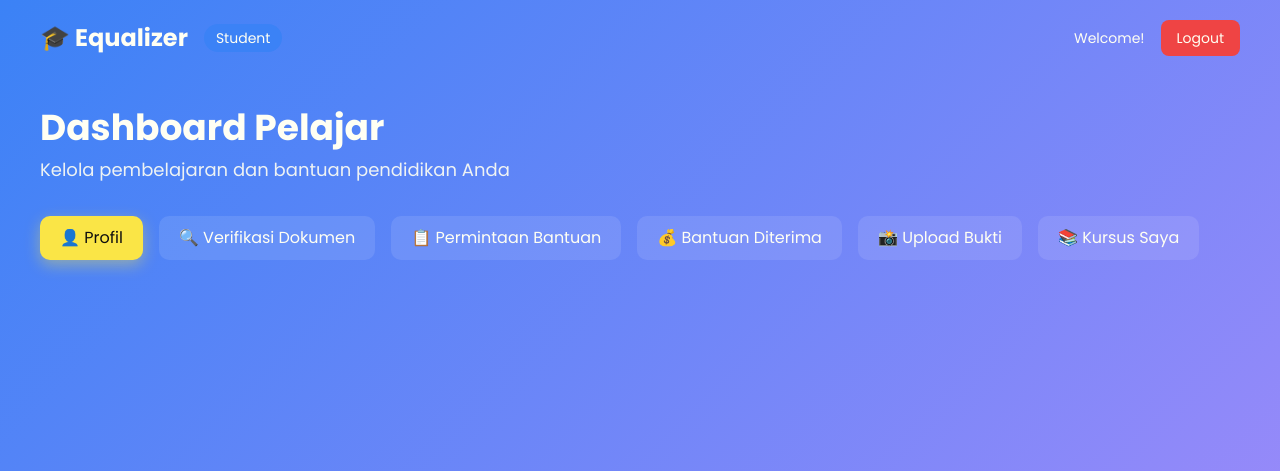
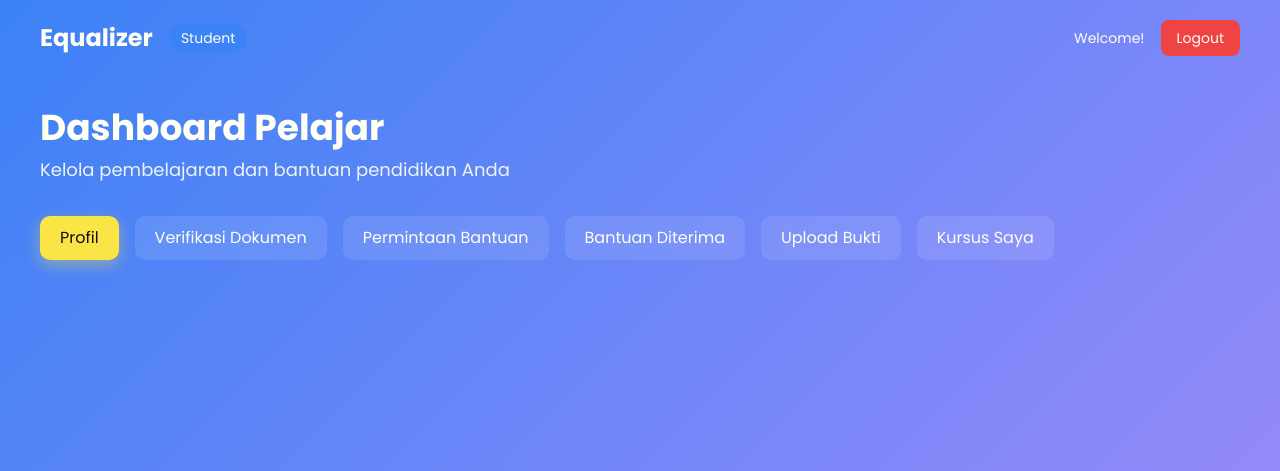
Before and after one commit to Frendhy/garudahacks6.0, a PHP site: page /student.php in a window 1280 px wide. Shown: the top 471 px of the page. Run offline with PHP 8.4, Linux system fonts and the light colour scheme; some libraries are stand-ins or nearby versions.

Commit message:
done 70%

```diff
--- a/student.php
+++ b/student.php
@@ -243,7 +243,7 @@
     <!-- Header -->
     <header class="px-6 md:px-10 py-5 flex justify-between items-center">
         <div class="flex items-center space-x-4">
-            <div class="text-2xl font-bold">🎓 Equalizer</div>
+            <div class="text-2xl font-bold">Equalizer</div>
             <span class="text-sm bg-blue-500 px-3 py-1 rounded-full">Student</span>
         </div>
         <div class="flex items-center space-x-4">
@@ -265,22 +265,22 @@
         <!-- Navigation Tabs -->
         <div class="flex flex-wrap gap-4 mb-8">
             <button onclick="showSection('profile')" class="nav-button active" id="profile-btn">
-                👤 Profil
+                Profil
             </button>
             <button onclick="showSection('verification')" class="nav-button" id="verification-btn">
-                🔍 Verifikasi Dokumen
+                Verifikasi Dokumen
             </button>
             <button onclick="showSection('requests')" class="nav-button" id="requests-btn">
-                📋 Permintaan Bantuan
+                Permintaan Bantuan
             </button>
             <button onclick="showSection('received')" class="nav-button" id="received-btn">
-                💰 Bantuan Diterima
+                Bantuan Diterima
             </button>
             <button onclick="showSection('validation')" class="nav-button" id="validation-btn">
-                📸 Upload Bukti
+                Upload Bukti
             </button>
             <button onclick="showSection('courses')" class="nav-button" id="courses-btn">
-                📚 Kursus Saya
+                Kursus Saya
             </button>
         </div>
 
@@ -562,7 +562,7 @@
                                         <h3 class="text-lg font-semibold">Total Permintaan</h3>
                                         <p class="text-2xl font-bold text-yellow-400">${studentData.requests.length}</p>
                                     </div>
-                                    <div class="text-3xl">📋</div>
+                                    <div class="text-3xl"></div>
                                 </div>
                             </div>
                             <div class="card rounded-xl p-6">
@@ -571,7 +571,7 @@
                                         <h3 class="text-lg font-semibold">Bantuan Diterima</h3>
                                         <p class="text-2xl font-bold text-blue-400">${studentData.received.length}</p>
                                     </div>
-                                    <div class="text-3xl">💰</div>
+                                    <div class="text-3xl"></div>
                                 </div>
                             </div>
                             <div class="card rounded-xl p-6">
@@ -646,12 +646,12 @@
                         <div class="grid md:grid-cols-2 gap-6 mb-8">
                             <!-- KTP Upload -->
                             <div class="card rounded-xl p-6">
-                                <h4 class="text-lg font-bold mb-4">📄 Upload KTP</h4>
+                                <h4 class="text-lg font-bold mb-4">Upload KTP</h4>
                                 <div class="space-y-4">
                                     <input type="file" id="ktpFile" accept="image/*" class="input-field" onchange="previewDocument(this, 'ktp')">
                                     <div id="ktpPreview"></div>
                                     <button onclick="verifyDocument('ktp')" class="w-full bg-blue-500 hover:bg-blue-600 text-white py-2 px-4 rounded-lg transition-colors">
-                                        🤖 Verifikasi dengan AI
+                                        Verifikasi dengan AI
                                     </button>
                                     <div id="ktpAnalysis"></div>
                                 </div>
@@ -659,12 +659,12 @@
 
                             <!-- Kartu Keluarga Upload -->
                             <div class="card rounded-xl p-6">
-                                <h4 class="text-lg font-bold mb-4">👨‍👩‍👧‍👦 Upload Kartu Keluarga</h4>
+                                <h4 class="text-lg font-bold mb-4">Upload Kartu Keluarga</h4>
                                 <div class="space-y-4">
                                     <input type="file" id="kkFile" accept="image/*" class="input-field" onchange="previewDocument(this, 'kartuKeluarga')">
                                     <div id="kkPreview"></div>
                                     <button onclick="verifyDocument('kartuKeluarga')" class="w-full bg-blue-500 hover:bg-blue-600 text-white py-2 px-4 rounded-lg transition-colors">
-                                        🤖 Verifikasi dengan AI
+                                        Verifikasi dengan AI
                                     </button>
                                     <div id="kkAnalysis"></div>
                                 </div>
@@ -673,7 +673,7 @@
 
                        <!-- Verification History -->
                         <div class="card rounded-xl p-6">
-                            <h4 class="text-lg font-bold mb-4">📋 Riwayat Verifikasi</h4>
+                            <h4 class="text-lg font-bold mb-4">Riwayat Verifikasi</h4>
                             ${studentData.verificationHistory.length > 0 ?
                                 studentData.verificationHistory.map(item => `
 
@@ -813,7 +813,7 @@
                         <div class="grid gap-6">
                             ${studentData.received.filter(item => item.status === 'completed' && !item.proof).map(item => `
                                 <div class="card rounded-xl p-6">
-                                    <h4 class="text-xl font-bold mb-4">🎯 ${item.item}</h4>
+                                    <h4 class="text-xl font-bold mb-4"> ${item.item}</h4>
                                     <p class="text-sm opacity-80 mb-4">Bantuan dari: ${item.donor} - Rp ${item.amount.toLocaleString('id-ID')}</p>
 
                                     <div class="space-y-4">
@@ -830,7 +830,7 @@
                                         </div>
 
                                         <button onclick="submitProof(${item.id})" class="w-full bg-green-500 hover:bg-green-600 text-white py-3 rounded-lg font-semibold transition-colors">
-                                            📤 Submit Bukti
+                                            Submit Bukti
                                         </button>
                                     </div>
                                 </div>
@@ -982,7 +982,7 @@
                     <div class="flex items-center space-x-3">
                         <div class="spinner"></div>
                         <div>
-                            <h5 class="font-bold">🤖 AI sedang menganalisis dokumen...</h5>
+                            <h5 class="font-bold">AI sedang menganalisis dokumen...</h5>
                             <p class="text-sm mt-1">Mohon tunggu, proses ini memakan waktu 2-5 menit</p>
                         </div>
                     </div>
@@ -994,7 +994,7 @@
 
                 analysisContainer.innerHTML = `
                     <div class="ai-analysis">
-                        <h5 class="font-bold mb-3">🤖 Hasil Analisis AI</h5>
+                        <h5 class="font-bold mb-3">Hasil Analisis AI</h5>
 
                         <div class="grid md:grid-cols-2 gap-4 mb-4">
                             <div>
@@ -1040,7 +1040,7 @@
                 if (result.isValid && result.confidence > 80) {
                     studentData.verificationStatus = 'verified';
                     setTimeout(() => {
-                        alert('🎉 Dokumen berhasil diverifikasi! Anda sekarang dapat mengajukan bantuan.');
+                        alert('Dokumen berhasil diverifikasi! Anda sekarang dapat mengajukan bantuan.');
                         showSection('profile'); // Refresh to show new status
                     }, 1000);
                 } else {
--- a/volunteer.php
+++ b/volunteer.php
@@ -133,7 +133,7 @@
                 <div class="grid md:grid-cols-2 gap-4">
                     <div>
                         <label class="block text-sm font-medium mb-2">Nama Lengkap:</label>
-                        <input type="text" value="${volunteerData.name}" class="input-field" readonly>
+                        <input type="text" value="${volunteerData.name}" class="input-field">
                     </div>
                     <div>
                         <label class="block text-sm font-medium mb-2">Status (Mahasiswa/Alumni & Institusi):</label>
```
